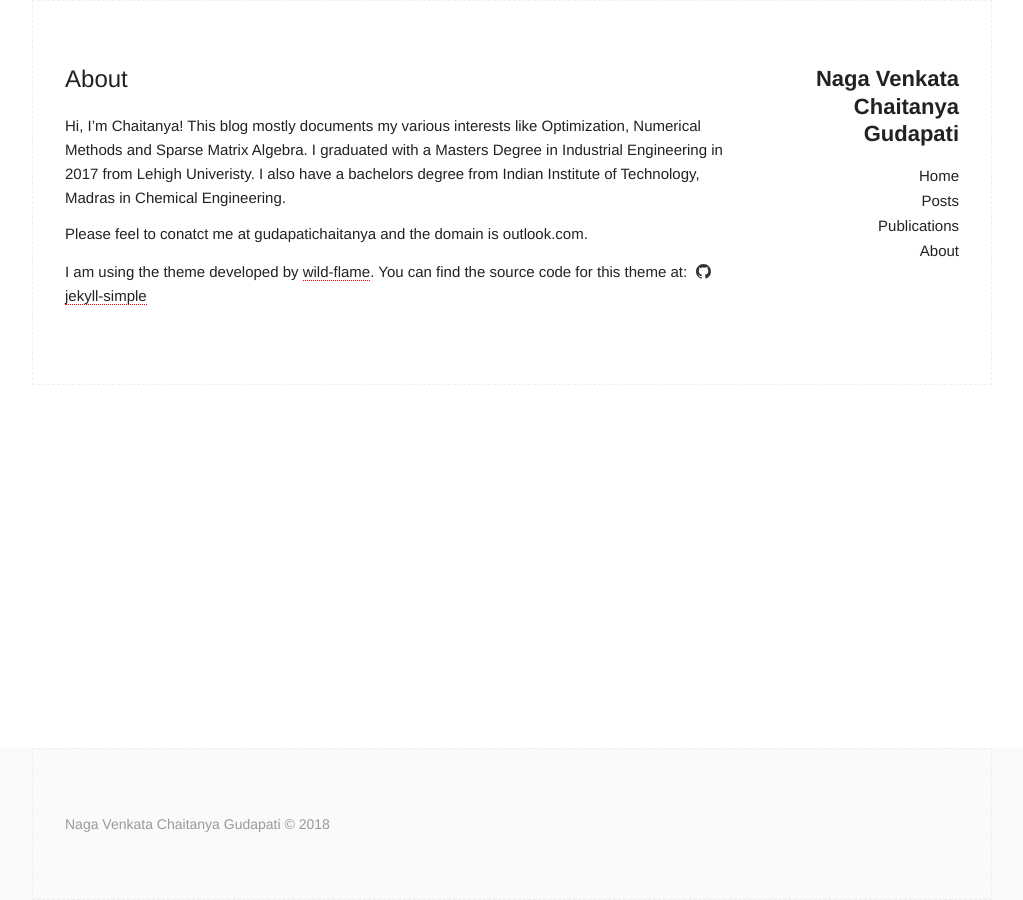
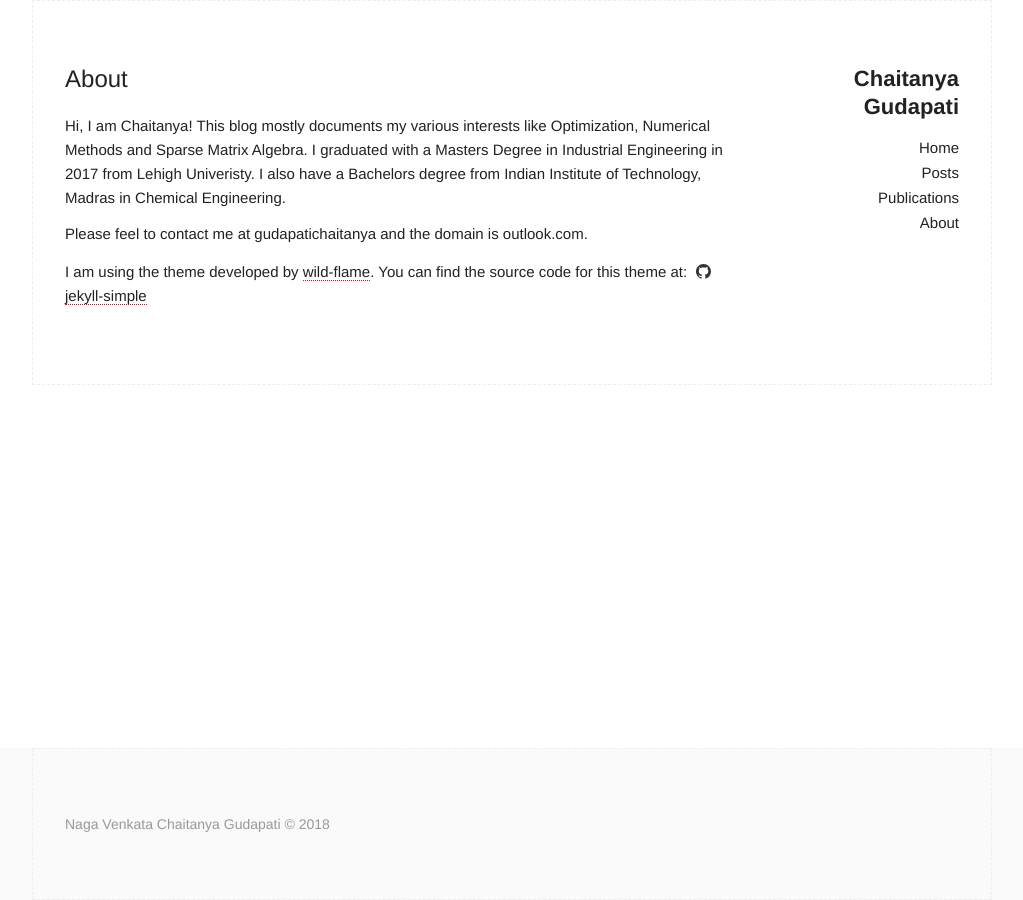
Before and after one commit to CGudapati/cgudapati.github.io, a Jekyll site: the page built from about.md, in a window 1280 px wide. Shown: the whole page, without its empty margins (128-1151 px from the left). Built offline with Jekyll 4.4.1, drawn with Linux system fonts in a browser that asks for light colours.

Commit message:
added some changes

```diff
--- a/_config.yml
+++ b/_config.yml
@@ -6,7 +6,7 @@
 # 'jekyll serve'. If you change this file, please restart the server process.
 
 # Site settings
-title: Naga Venkata Chaitanya Gudapati
+title: Chaitanya Gudapati
 email:
 description: > # this means to ignore newlines until "baseurl:"
   My personla blog.
--- a/about.md
+++ b/about.md
@@ -4,9 +4,9 @@
 permalink: /about/
 ---
 
-Hi, I'm Chaitanya! This blog mostly documents my various interests like Optimization, Numerical Methods and Sparse Matrix Algebra. I graduated with a Masters Degree in Industrial Engineering in 2017 from Lehigh Univeristy. I also have a bachelors degree from Indian Institute of Technology, Madras in Chemical Engineering.
+Hi, I am Chaitanya! This blog mostly documents my various interests like Optimization, Numerical Methods and Sparse Matrix Algebra. I graduated with a Masters Degree in Industrial Engineering in 2017 from Lehigh Univeristy. I also have a Bachelors degree from Indian Institute of Technology, Madras in Chemical Engineering.
 
-Please feel to conatct me at gudapatichaitanya and the domain is outlook.com.
+Please feel to contact me at gudapatichaitanya and the domain is outlook.com.
 
 
 I am using the theme developed by [wild-flame](https://github.com/wild-flame). You can find the source code for this theme at: <data data-icon="ei-sc-github"></data>  [jekyll-simple](https://github.com/wild-flame/jekyll-simple)
```
Also changed, not shown: _posts/2018-04-09-Storing-Sparse-Matrices.markdown (+9 -0 lines).
